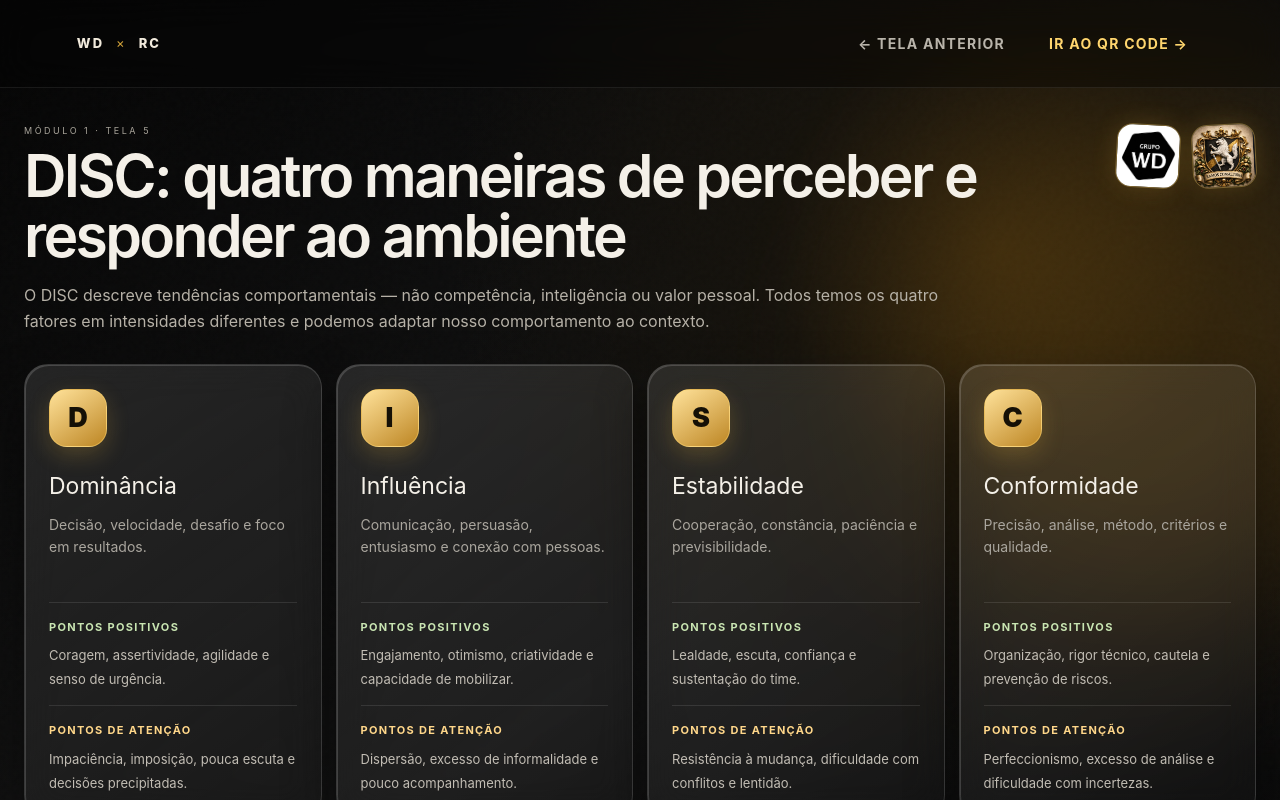
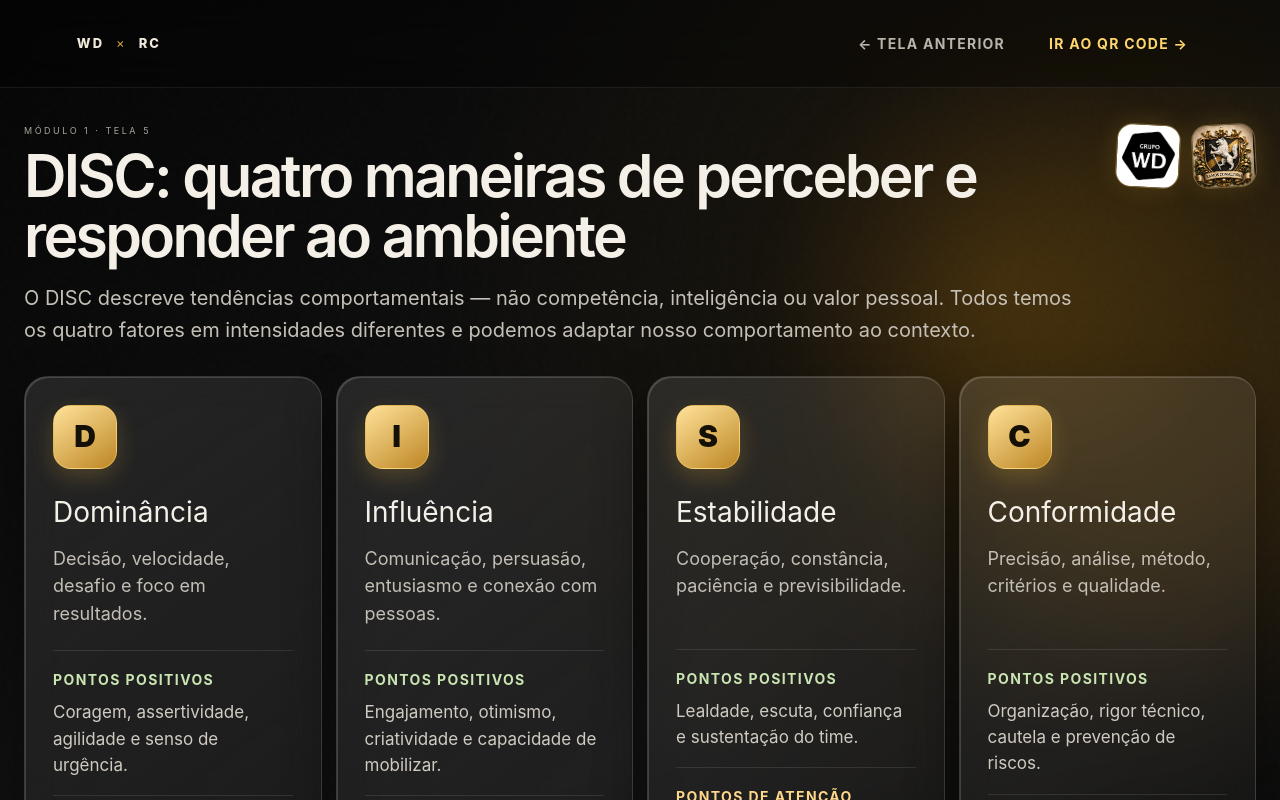
Before and after one commit to Robson-Haro/TreinamentoWD1, a Next.js app: page /modulo-1/disc in a window 1280 px wide. Shown: the top 800 px of the page. Built offline with nearby package versions, Linux system fonts and the light colour scheme.

Commit message:
Aumenta tipografia da explicação DISC

```diff
--- a/app/modulo-1/experience.css
+++ b/app/modulo-1/experience.css
@@ -46,19 +46,19 @@
 .disc-lesson { position:relative; z-index:2; width:min(1380px,calc(100% - 48px)); margin:0 auto; padding:36px 0 58px; }
 .disc-heading { display:grid; grid-template-columns:minmax(0,1fr) auto; align-items:start; gap:36px; margin-bottom:30px; }
 .disc-heading h1 { max-width:960px; margin:8px 0 16px; font-size:clamp(34px,4.6vw,64px); line-height:1.02; font-weight:620; letter-spacing:-.045em; }
-.disc-heading p { max-width:920px; margin:0; color:#b6b1a7; font-size:16px; line-height:1.65; }
+.disc-heading p { max-width:1050px; margin:0; color:#c5c0b7; font-size:20px; line-height:1.6; }
 .disc-grid { display:grid; grid-template-columns:repeat(4,1fr); gap:14px; }
-.disc-card { min-height:410px; padding:24px; border-radius:24px; border:1px solid rgba(255,255,255,.14); background:linear-gradient(145deg,rgba(255,255,255,.11),rgba(255,255,255,.025)); box-shadow:inset 1px 1px rgba(255,255,255,.16),0 24px 52px rgba(0,0,0,.4); backdrop-filter:blur(18px); }
-.disc-letter { width:58px; height:58px; display:grid; place-items:center; margin-bottom:22px; border:1px solid rgba(255,214,110,.46); border-radius:18px; color:#151006; background:linear-gradient(145deg,#ffe29a,#bd8624); box-shadow:0 8px 22px rgba(214,166,59,.24); font-size:27px; font-weight:900; }
-.disc-card h2 { margin:0 0 10px; font-size:23px; }
-.disc-card > p { min-height:68px; margin:0 0 20px; color:#aaa69e; line-height:1.55; font-size:14px; }
-.disc-points { padding-top:16px; margin-top:15px; border-top:1px solid rgba(255,255,255,.1); }
-.disc-points strong { display:block; margin-bottom:7px; font-size:11px; letter-spacing:.12em; text-transform:uppercase; }
-.disc-points span { color:#c2bdb4; font-size:13px; line-height:1.55; }
+.disc-card { min-height:450px; padding:28px; border-radius:24px; border:1px solid rgba(255,255,255,.14); background:linear-gradient(145deg,rgba(255,255,255,.11),rgba(255,255,255,.025)); box-shadow:inset 1px 1px rgba(255,255,255,.16),0 24px 52px rgba(0,0,0,.4); backdrop-filter:blur(18px); }
+.disc-letter { width:64px; height:64px; display:grid; place-items:center; margin-bottom:22px; border:1px solid rgba(255,214,110,.46); border-radius:18px; color:#151006; background:linear-gradient(145deg,#ffe29a,#bd8624); box-shadow:0 8px 22px rgba(214,166,59,.24); font-size:30px; font-weight:900; }
+.disc-card h2 { margin:0 0 12px; font-size:28px; }
+.disc-card > p { min-height:82px; margin:0 0 22px; color:#c4bfb6; line-height:1.55; font-size:18px; }
+.disc-points { padding-top:18px; margin-top:17px; border-top:1px solid rgba(255,255,255,.1); }
+.disc-points strong { display:block; margin-bottom:9px; font-size:14px; letter-spacing:.1em; text-transform:uppercase; }
+.disc-points span { color:#d0cbc2; font-size:17px; line-height:1.55; }
 .disc-points.good strong { color:#c9e5b2; }
 .disc-points.attention strong { color:#ffd78a; }
 .disc-footer { display:flex; justify-content:space-between; align-items:center; gap:30px; margin-top:24px; padding:20px 24px; border:1px solid rgba(255,255,255,.11); border-radius:20px; background:rgba(255,255,255,.04); }
-.disc-footer p { max-width:830px; margin:0; color:#aaa69e; font-size:13px; line-height:1.6; }
+.disc-footer p { max-width:830px; margin:0; color:#bdb8ae; font-size:16px; line-height:1.6; }
 .disc-footer .module-entry { margin-top:0; white-space:nowrap; }
 @media (max-width:900px) {
   .test-grid { grid-template-columns:1fr; padding-top:32px; }
```
